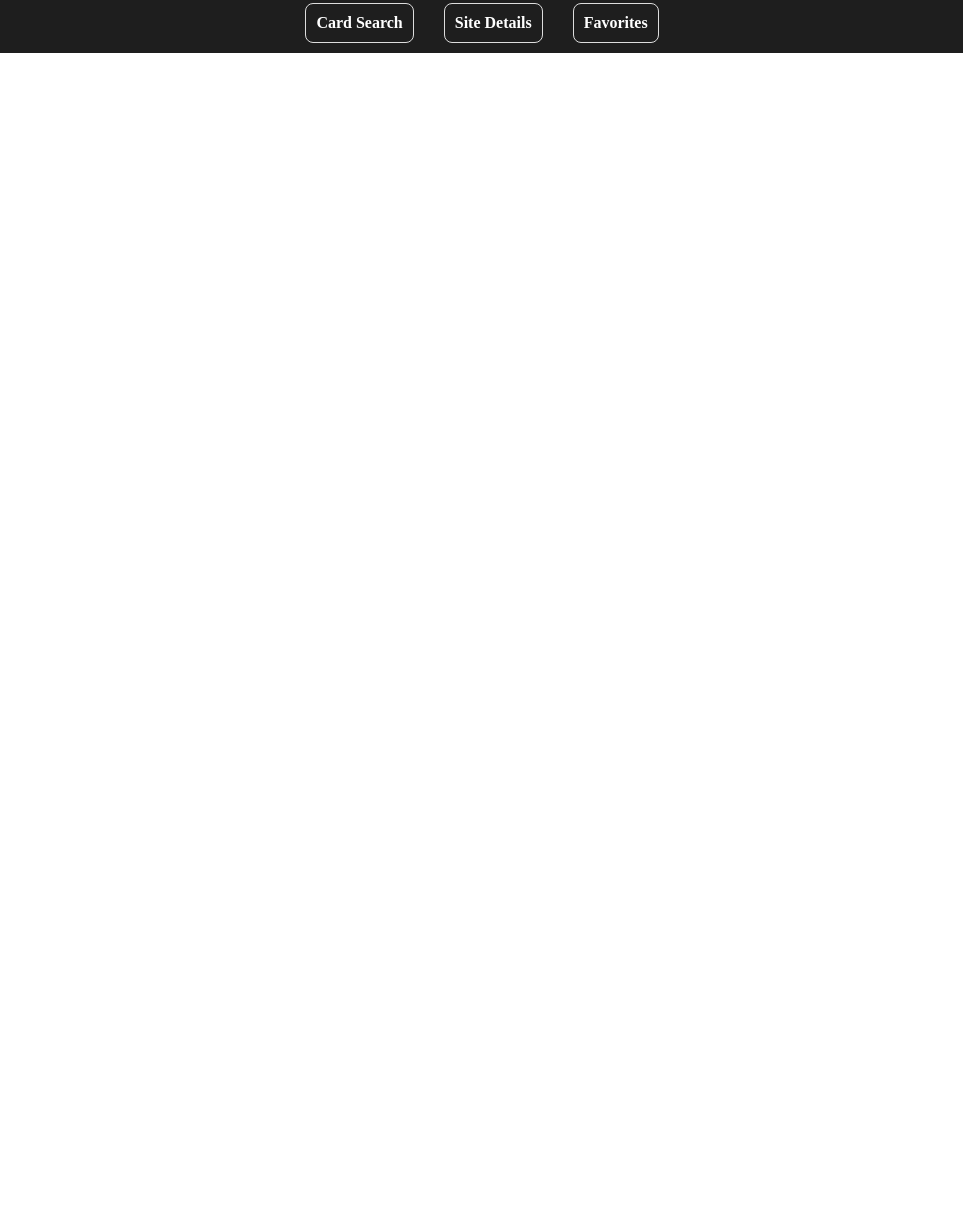
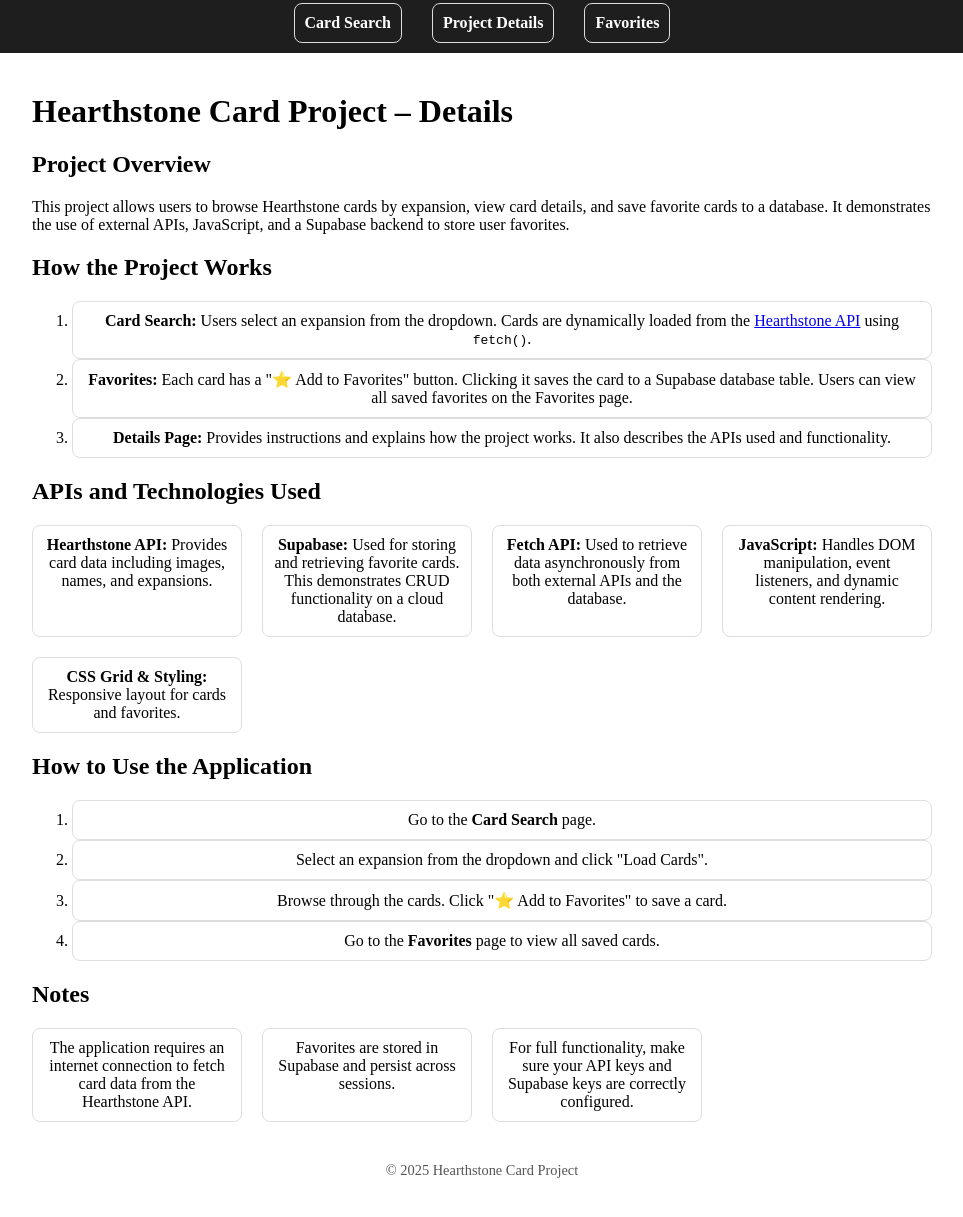
Before and after one commit to msoriano20/Hearthstone-Card-Analyzer, a plain HTML site: page Details.html in a window 1280 px wide. Shown: the part 15-1232 px from the top of the page, without its empty margins (158-1121 px from the left). Before the commit the page ends 800 px from the top, so only its background shows below. Drawn offline with Linux system fonts and the light colour scheme.

Commit message:
Close to completion

```diff
--- a/Details.html
+++ b/Details.html
@@ -1,22 +1,81 @@
 <!DOCTYPE html>
-<html>
+<html lang="en">
 <head>
-    <title>Hearthstone OAuth Demo</title>
-    <link rel="stylesheet" href="style.css" />
-
-
+  <meta charset="UTF-8">
+  <title>Hearthstone Project Details</title>
+  <link rel="stylesheet" href="style.css" />
 </head>
 <body>
+  <!-- Navigation Bar -->
   <nav class="main-nav">
     <ul>
       <li><a href="CardSearch.html">Card Search</a></li>
-      <li><a href="Details.html">Site Details</a></li>
+      <li><a href="Details.html">Project Details</a></li>
       <li><a href="Favorites.html">Favorites</a></li>
     </ul>
   </nav>
 
+  <main style="max-width: 900px; margin: 40px auto; padding: 0 20px;">
+    <h1>Hearthstone Card Project – Details</h1>
 
+    <section>
+      <h2>Project Overview</h2>
+      <p>
+        This project allows users to browse Hearthstone cards by expansion, view card details, and save favorite cards to a database.
+        It demonstrates the use of external APIs, JavaScript, and a Supabase backend to store user favorites.
+      </p>
+    </section>
 
+    <section>
+      <h2>How the Project Works</h2>
+      <ol>
+        <li>
+          <strong>Card Search:</strong> Users select an expansion from the dropdown. Cards are dynamically loaded from the
+          <a href="https://develop.battle.net/documentation/hearthstone/guides/getting-started">Hearthstone API</a> using <code>fetch()</code>.
+        </li>
+        <li>
+          <strong>Favorites:</strong> Each card has a "⭐ Add to Favorites" button. Clicking it saves the card to a Supabase database table.
+          Users can view all saved favorites on the Favorites page.
+        </li>
+        <li>
+          <strong>Details Page:</strong> Provides instructions and explains how the project works. It also describes the APIs used and functionality.
+        </li>
+      </ol>
+    </section>
 
+    <section>
+      <h2>APIs and Technologies Used</h2>
+      <ul>
+        <li><strong>Hearthstone API:</strong> Provides card data including images, names, and expansions.</li>
+        <li><strong>Supabase:</strong> Used for storing and retrieving favorite cards. This demonstrates CRUD functionality on a cloud database.</li>
+        <li><strong>Fetch API:</strong> Used to retrieve data asynchronously from both external APIs and the database.</li>
+        <li><strong>JavaScript:</strong> Handles DOM manipulation, event listeners, and dynamic content rendering.</li>
+        <li><strong>CSS Grid & Styling:</strong> Responsive layout for cards and favorites.</li>
+      </ul>
+    </section>
+
+    <section>
+      <h2>How to Use the Application</h2>
+      <ol>
+        <li>Go to the <strong>Card Search</strong> page.</li>
+        <li>Select an expansion from the dropdown and click "Load Cards".</li>
+        <li>Browse through the cards. Click "⭐ Add to Favorites" to save a card.</li>
+        <li>Go to the <strong>Favorites</strong> page to view all saved cards.</li>
+      </ol>
+    </section>
+
+    <section>
+      <h2>Notes</h2>
+      <ul>
+        <li>The application requires an internet connection to fetch card data from the Hearthstone API.</li>
+        <li>Favorites are stored in Supabase and persist across sessions.</li>
+        <li>For full functionality, make sure your API keys and Supabase keys are correctly configured.</li>
+      </ul>
+    </section>
+
+    <footer style="margin-top: 40px; text-align: center; font-size: 0.9em; color: #555;">
+      &copy; 2025 Hearthstone Card Project
+    </footer>
+  </main>
 </body>
 </html>
--- a/style.css
+++ b/style.css
@@ -27,7 +27,7 @@ ul {
     list-style: none;
     padding: 0;
     display: grid;
-    grid-template-columns: repeat(7, 1fr);
+  grid-template-columns: repeat(auto-fill, minmax(180px, 1fr));
     gap: 20px;
   }
 
@@ -47,4 +47,11 @@ button {
   margin-top: 6px;
   padding: 6px 10px;
   cursor: pointer;
+  background-color: #f0c000;
+  border: none;
+  border-radius: 4px;
+  font-weight: bold;
 }
+button:hover {
+  background-color: #e0b000;
+}
```
Also changed, not shown: CardSearch.html (+5 -6 lines), script.js (+20 -12 lines), 1 other file.
